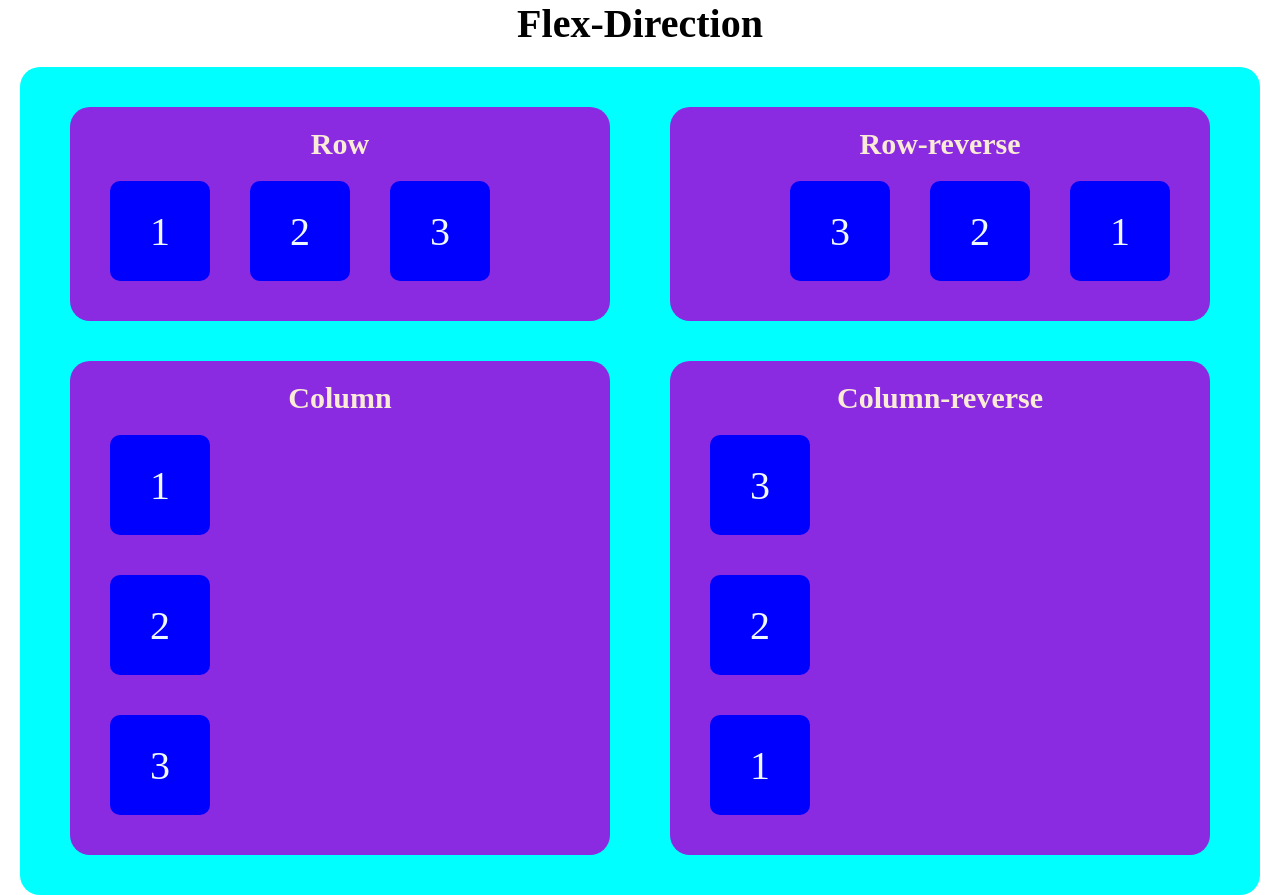
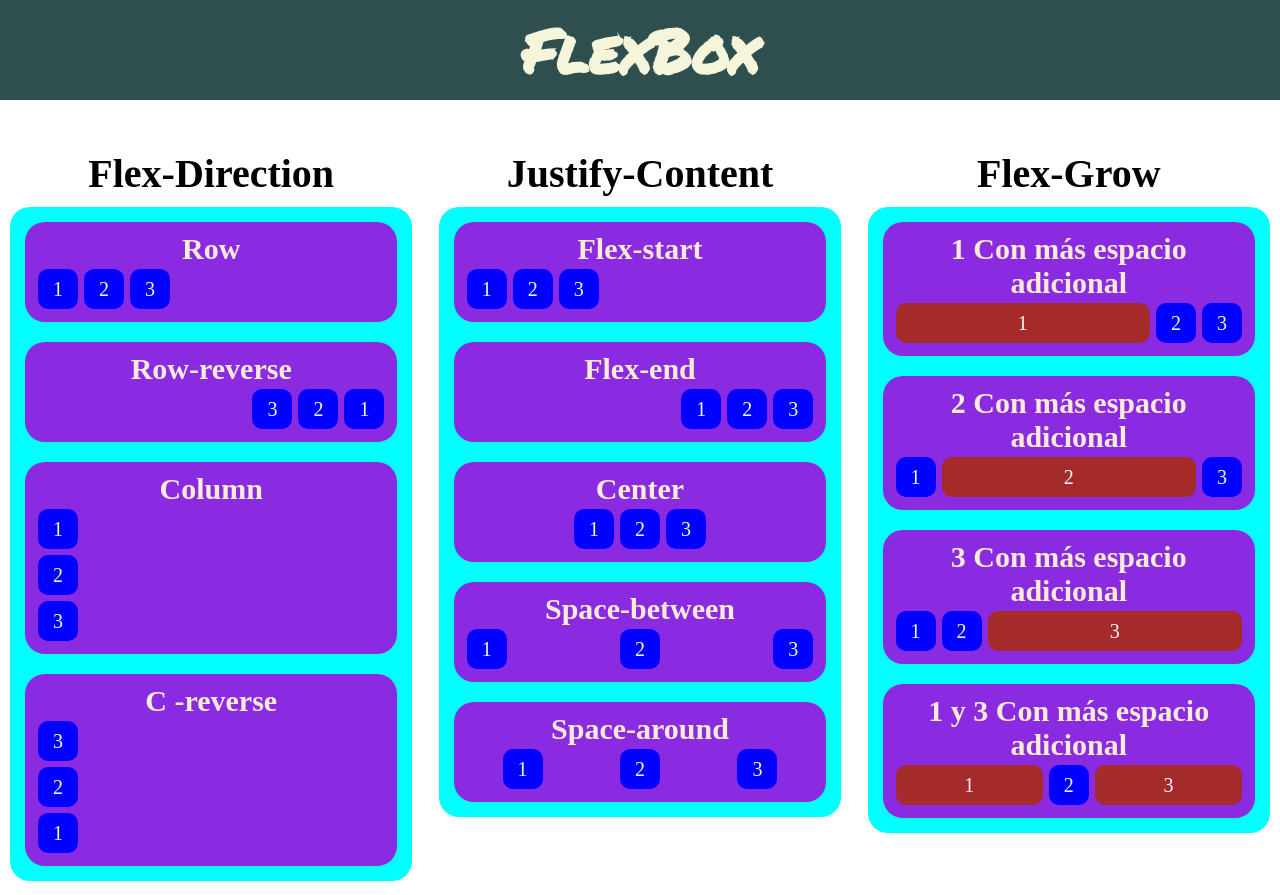
Before and after one commit to NicoMadariaga/HTML-CSS, a plain HTML site: page FlexBox/index.html in a window 1280 px wide. Shown: the top 895 px of the page. Drawn offline with Linux system fonts and the light colour scheme.

Commit message:
FlexBox-Responsive

```diff
--- a/FlexBox/desktop.css
+++ b/FlexBox/desktop.css
@@ -1,130 +1,28 @@
-*{
+main{
+    display: flex;
+    justify-content: space-between;
+}
+article{
     margin: 0;
     padding: 0;
-    box-sizing: border-box;
-}
-
-html {
-    font-size: 62.5%;
-}
-
-h1 {
-    font-size: 6rem;
-    text-align: center;
-}
-h2 {
-    font-size: 4rem;
-    text-align: center;
-}
-h3 {
-    font-size: 3rem;
-    text-align: center;
-    color: antiquewhite;
-}
-
-.elemento {
-    background-color: blue;
-    height: 10rem;
-    width: 10rem;
-    margin: 2rem;
-    color: aliceblue;
-    border-radius: 1rem;
-    display: flex;
-    align-items: center;
-    justify-content: center;
-    font-size: 4rem;
+    width: 33%;
 }
 
 .flex_direction,
 .justify_content,
 .flex_grow{
-    background-color: aqua;
-    margin: 2rem;
-    padding: 2rem;
-    display: flex;
-    flex-wrap: wrap; /*Para que el contenido baje si es necesario y no se salga del contenedor*/
-    justify-content: space-around;
-    border-radius: 2rem;
+    margin: 1rem;
+
 }
 
-/*-------Flex-Direction-------*/
-.fd_container{
-    background-color: blueviolet;
-    padding: 2rem;
-    margin: 2rem;
-    border-radius: 2rem;
-    width: 45%;
+.elemento {
+    height: 4rem;
+    width: 4rem;
+    font-size: 2rem;
+    margin: 0.3rem;
 }
 
-.fd_container > div{
-    display: flex;
+.flex_direction .fd_container:nth-child(3),
+.flex_direction .fd_container:nth-child(4) {
+  width: 100%;
 }
-.rr_container{
-    flex-direction: row-reverse;
-}
-.column_conteiner{
-    flex-direction: column;
-}
-.cr_conteiner{
-    flex-direction: column-reverse;
-}
-
-/*-------Justify-Content-------*/
-.jc_container{
-    background-color: blueviolet;
-    padding: 2rem;
-    margin: 2rem;
-    border-radius: 2rem;
-    width: 45%;
-    flex-grow: 1;
-}
-
-.jc_container > div{
-    display: flex;
-}
-
-.flex_start{
-    justify-content: flex-start;
-}
-.flex_end{
-    justify-content: flex-end;
-}
-.center{
-    justify-content: center;
-}
-.space_between{
-    justify-content: space-between;
-}
-.space_around{
-    justify-content:space-around;
-}
-
-/*-------Flex-grow-------*/
-.fg_container{
-    background-color: blueviolet;
-    padding: 2rem;
-    margin: 2rem;
-    border-radius: 2rem;
-    width: 100%;
-}
-
-.fg_container > div{
-    display: flex;
-}
-.uno_container > .e1{
-    background-color: brown;
-    flex-grow: 1;
-}
-.dos_container > .e2{
-    background-color: brown;
-    flex-grow: 1;
-}
-.tres_container > .e3{
-    background-color: brown;
-    flex-grow: 1;
-}
-.trece_container .e1,
-.trece_container .e3 {
-    background-color: brown;
-    flex-grow: 1;
-}
--- a/FlexBox/index.html
+++ b/FlexBox/index.html
@@ -5,10 +5,29 @@
     <meta name="viewport" content="width=device-width, initial-scale=1.0">
     <link rel="stylesheet" href="style.css">
     <link rel="stylesheet" href="tablet.css" media="screen and (min-width: 600px)">
-    <link rel="stylesheet" href="desktop.css" media="screen and (min-width: 800px)">
+    <link rel="stylesheet" href="desktop.css" media="screen and (min-width: 900px)">
+    <!-- Links para las fuentes -->
+    <link rel="preconnect" href="https://fonts.gstatic.com" crossorigin>
+    <link href="https://fonts.googleapis.com/css2?family=Permanent+Marker&display=swap" rel="stylesheet">
     <title>FlexBox</title>
 </head>
 <body>
+    <header class="header">
+        <!-- <div class="header__logo">
+            <img src="logo.png" alt="Logo de la empresa">
+        </div> -->
+        <h1>FlexBox</h1>
+        <!-- <nav class="header__nav">
+            <ul class="header__nav-list">
+                <li class="header__nav-item"><a class="header__nav-link" href="#">Inicio</a></li>
+                <li class="header__nav-item"><a class="header__nav-link" href="#">Acerca de</a></li>
+                <li class="header__nav-item"><a class="header__nav-link" href="#">Servicios</a></li>
+                <li class="header__nav-item"><a class="header__nav-link" href="#">Contacto</a></li>
+            </ul>
+        </nav> -->
+    </header>
+    <main>
+        <article>
         <!-- Flex-Direction -->
             <h2>Flex-Direction</h2>
             <div class="flex_direction">
@@ -37,7 +56,7 @@
                     </div>
                 </div>
                 <div class="fd_container">
-            <h3>Column-reverse</h3>
+                    <h3>C -reverse</h3>
                     <div class="cr_conteiner">
                         <div class="elemento">1</div>
                         <div class="elemento">2</div>
@@ -45,8 +64,9 @@
                     </div>
                 </div>
             </div>
-
+        </article>
         <!-- Justify-Content -->
+        <article>
             <h2>Justify-Content</h2>
             <div class="justify_content">
                 <div class="jc_container">
@@ -90,7 +110,10 @@
                     </div>
                 </div>
             </div>
+        </article>
+
         <!-- Flex-Grow -->
+        <article>
             <h2>Flex-Grow</h2>
             <div class="flex_grow">
                 <div class="fg_container">
@@ -125,5 +148,8 @@
                         <div class="elemento e3">3</div>
                     </div>
                 </div>
+            </div>
+        </article>
+    </main>
 </body>
 </html>
--- a/FlexBox/style.css
+++ b/FlexBox/style.css
@@ -5,12 +5,14 @@
 }
 
 html {
-    font-size: 62.5%;
+    font-size: 62.5%
 }
 
 h1 {
     font-size: 6rem;
+    font-family: 'Permanent Marker', cursive;
     text-align: center;
+    color: beige;
 }
 h2 {
     font-size: 4rem;
@@ -21,6 +23,25 @@ h3 {
     text-align: center;
     color: antiquewhite;
 }
+
+article{
+    width: 100%;
+}
+
+main{
+    display: flex;
+    flex-wrap: wrap;
+}
+
+.header{
+    display: flex;
+    background-color: darkslategrey;
+    height: 10rem;
+    margin-bottom: 5rem;
+    justify-content: center;
+    align-items: center;
+}
+
 
 .elemento {
     background-color: blue;
@@ -99,6 +120,7 @@ h3 {
 }
 
 /*-------Flex-grow-------*/
+
 .fg_container{
     background-color: blueviolet;
     padding: 1rem;
--- a/FlexBox/tablet.css
+++ b/FlexBox/tablet.css
@@ -0,0 +1,16 @@
+.elemento {
+    height: 8rem;
+    width: 8rem;
+    margin: 1rem;
+}
+
+.flex_direction,
+.justify_content,
+.flex_grow{
+    margin: 4rem;
+}
+
+.flex_direction .fd_container:nth-child(3),
+.flex_direction .fd_container:nth-child(4) {
+  width: 45%;
+}
```
Lines whose indentation alone changed are shown as unchanged.
